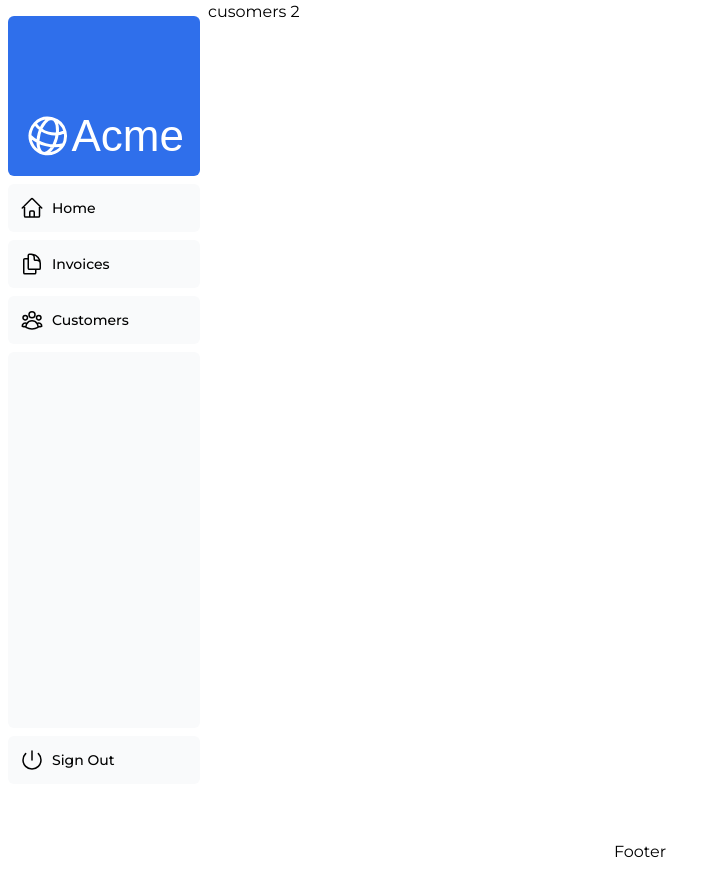
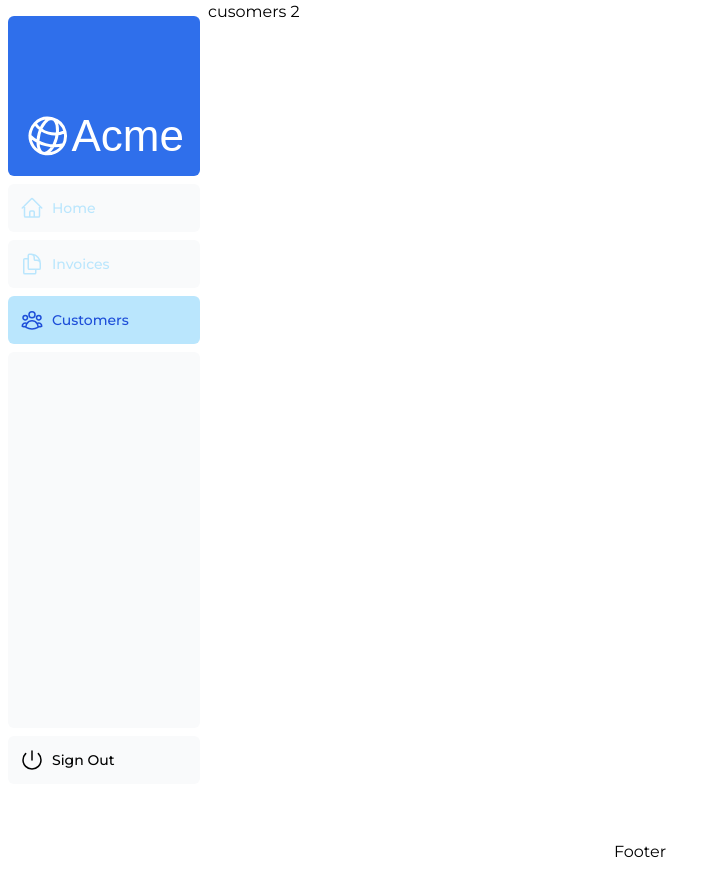
Before and after one commit to LuisArielRetanaHernadez/next_acme, a Next.js app: page /dashboard/customers in a window 1280 px wide. Shown: the top 896 px of the page, without its empty margins (0-721 px from the left). Built offline with nearby package versions, Linux system fonts and the light colour scheme; a web font is replaced by a local one.

Commit message:
agregando el hooks usePathname para cambiar de estilos a los link cuando se encuentre en su ruta

```diff
--- a/app/ui/dashboard/nav-links.tsx
+++ b/app/ui/dashboard/nav-links.tsx
@@ -1,9 +1,11 @@
+'use client'
 import {
   UserGroupIcon,
   HomeIcon,
   DocumentDuplicateIcon,
 } from '@heroicons/react/24/outline';
 import Link from 'next/link';
+import { usePathname } from 'next/navigation';
 
 // Map of links to display in the side navigation.
 // Depending on the size of the application, this would be stored in a database.
@@ -18,6 +20,7 @@ const links = [
 ];
 
 export default function NavLinks() {
+  const pathname = usePathname()
   return (
     <>
       {links.map((link) => {
@@ -26,7 +29,8 @@ export default function NavLinks() {
           <Link
             key={link.name}
             href={link.href}
-            className="flex h-[48px] grow items-center justify-center gap-2 rounded-md bg-gray-50 p-3 text-sm font-medium hover:bg-sky-100 hover:text-blue-600 md:flex-none md:justify-start md:p-2 md:px-3"
+            className={`flex h-[48px] grow items-center justify-center gap-2 rounded-md bg-gray-50 p-3 text-sm font-medium hover:bg-sky-100 hover:text-blue-600 md:flex-none md:justify-start md:p-2 md:px-3
+             ${pathname === link.href ? 'bg-sky-200 text-blue-700' : 'bg-blue-700 text-sky-200'}`}
           >
             <LinkIcon className="w-6" />
             <p className="hidden md:block">{link.name}</p>
```
